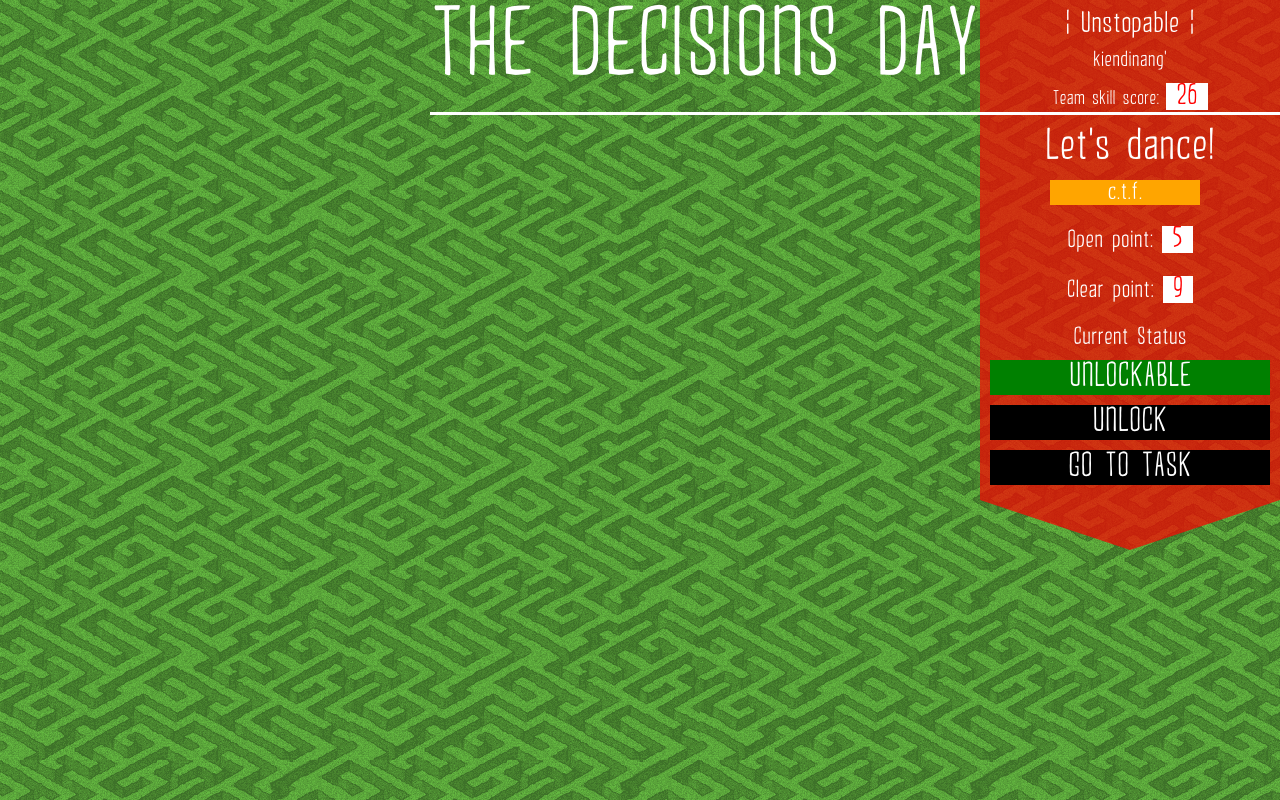
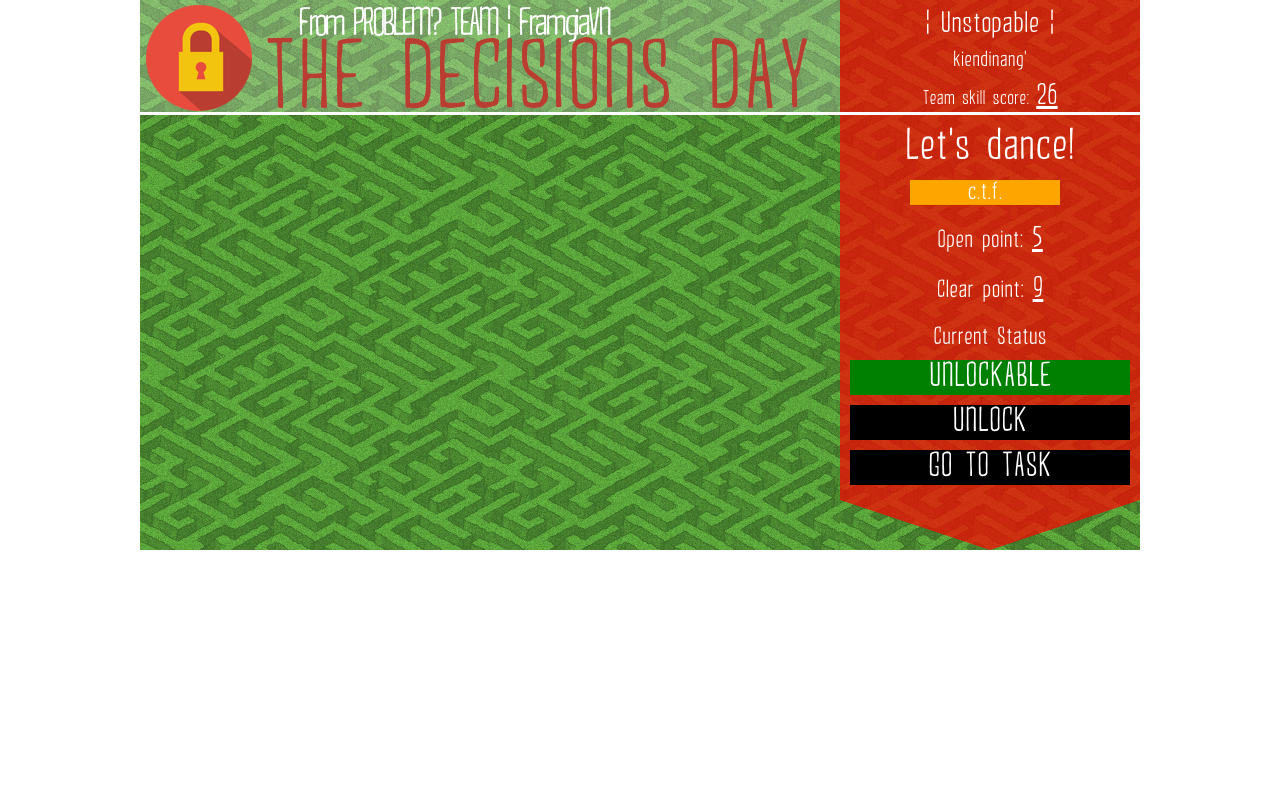
Before and after one commit to bs90/ddayhtml, a plain HTML site: page index.html in a window 1280 px wide. Drawn offline with Linux system fonts and the light colour scheme.

Commit message:
2015年4月3日23時32分

```diff
--- a/index.html
+++ b/index.html
@@ -38,8 +38,9 @@
     <div class="triangle"></div>
   </div>
   <div class="left-container">
-    <div class="banner">THE DECISIONS DAY</div>
-  </class>
+    <div class="banner"></div>
+  </div>
+  <div style="clear:both;"></div>
 </div>
 </body>
 </html>
--- a/styles/main.css
+++ b/styles/main.css
@@ -1,25 +1,24 @@
 body {
-  background: url("../images/green-maze.gif");
+
 }
 
 .container {
-  width: 100%;
-  min-width: 800px;
+  background: url("../images/green-maze.gif");
+  margin-left: auto;
+  margin-right: auto;
+  width: 1000px;
 }
 
 .left-container {
   float: right;
-  min-width: 500px;
+  width: 700px;
 }
 
 .left-container .banner {
   width: 100%;
   height: 112px;
   border-bottom: White 3px solid;
-  text-align: left;
-  font-size: 100px;
-  color: white;
-  font-family: DDAYEFONT;
+  background-image: url("../images/banner.png");
 }
 
 .right-container {
@@ -41,10 +40,9 @@ body {
 }
 
 .score {
-  background-color: White;
-  color: red;
+  color: White;
   font-size: 30px;
-  padding: 0 10px 0 10px;
+  text-decoration: underline;
 }
 
 .right-container-main .name {
```
Also changed, not shown: images/banner.png (added), 5 other files.
